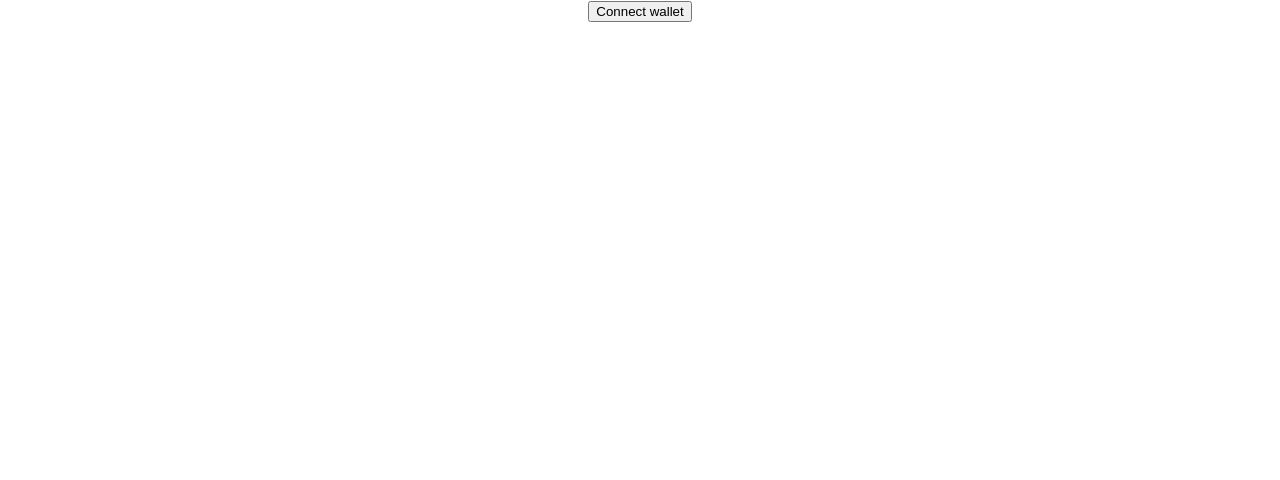
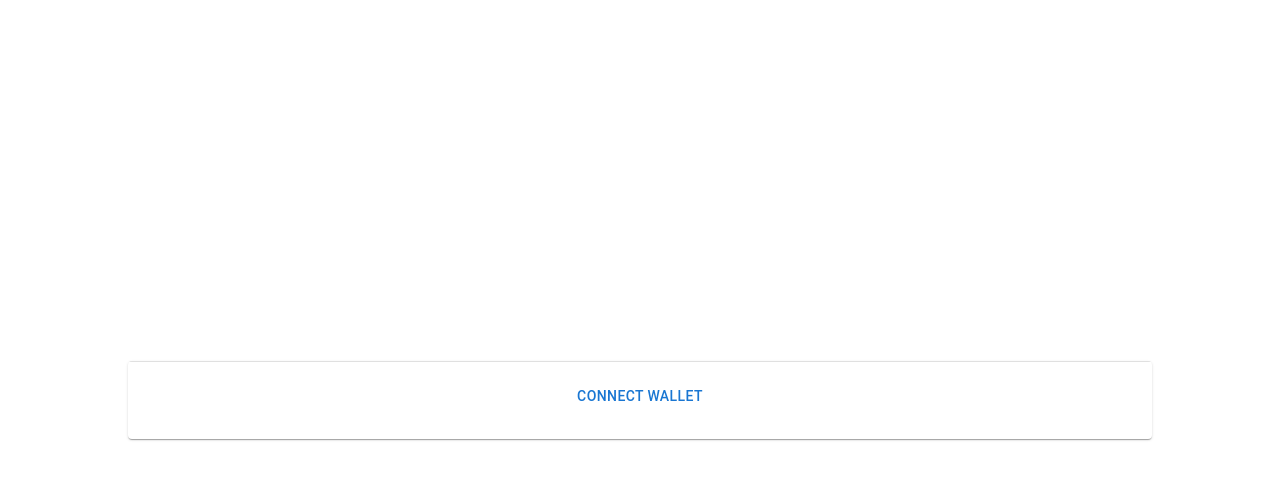
Before and after one commit to tanpld/demo-wallet, a React (Create React App) app: page / in a window 1280 px wide. Shown: the top 480 px of the page. Built offline with nearby package versions, Linux system fonts and the light colour scheme.

Commit message:
feat: styling

```diff
--- a/package.json
+++ b/package.json
@@ -3,6 +3,9 @@
   "version": "0.1.0",
   "private": true,
   "dependencies": {
+    "@emotion/react": "^11.9.0",
+    "@emotion/styled": "^11.8.1",
+    "@mui/material": "^5.6.2",
     "@testing-library/jest-dom": "^5.16.4",
     "@testing-library/react": "^13.1.1",
     "@testing-library/user-event": "^13.5.0",
--- a/src/App.css
+++ b/src/App.css
@@ -1,5 +1,9 @@
 .App {
   text-align: center;
+  display: flex;
+  justify-content: center;
+  align-items: center;
+  height: 100vh;
 }
 
 .App-logo {
--- a/src/App.tsx
+++ b/src/App.tsx
@@ -1,4 +1,14 @@
 import { useEffect, useState } from "react";
+import Card from "@mui/material/Card";
+import CardContent from "@mui/material/CardContent";
+import Button from "@mui/material/Button";
+import CircularProgress from "@mui/material/CircularProgress";
+import Typography from "@mui/material/Typography";
+import Select, { SelectChangeEvent } from "@mui/material/Select";
+import MenuItem from "@mui/material/MenuItem";
+import CardHeader from "@mui/material/CardHeader";
+import Divider from "@mui/material/Divider";
+
 import "./App.css";
 import { SUPPORTED_TOKENS } from "./constants";
 import useEthereum from "./useEthereum";
@@ -14,7 +24,7 @@ function App() {
   } = useEthereum();
   const [currentToken, setCurrentToken] = useState("CRO");
 
-  const handleSelectToken = (e: any) => {
+  const handleSelectToken = (e: SelectChangeEvent) => {
     setCurrentToken(e.target.value);
     getBalance(wallet, e.target.value);
   };
@@ -30,31 +40,45 @@ function App() {
 
   return (
     <div className="App">
-      {!wallet && !isConnectingWallet && (
-        <button onClick={connectWallet}>Connect wallet</button>
+      <Card style={{ width: 1024 }}>
+        {wallet && <CardHeader title={wallet} />}
+        <Divider />
+        <CardContent>
+          {wallet && !balance && <CircularProgress size={32} />}
+
+          {balance && (
+            <Typography variant="h3">
+              {isGettingBalance ? (
+                <CircularProgress size={32} />
+              ) : (
+                <>
+                  {balance} {currentToken}
+                </>
               )}
-      {wallet && !isConnectingWallet && (
-        <select
-          name="tokens"
-          id="tokens"
+            </Typography>
+          )}
+          {balance && (
+            <Select
+              value={currentToken}
               onChange={handleSelectToken}
-          // disabled={isGettingBalance}
+              size="small"
+              style={{ marginTop: 24 }}
             >
               {Object.keys(SUPPORTED_TOKENS)?.map((key) => (
-            <option key={key} value={key}>
+                <MenuItem key={key} value={key}>
                   {key}
-            </option>
+                </MenuItem>
               ))}
-        </select>
+            </Select>
           )}
-      {isConnectingWallet && <p>Connecting...</p>}
-      {wallet && <h2>Address: {wallet}</h2>}
 
-      {balance && (
-        <h2>
-          Balance: {balance} {currentToken}
-        </h2>
+          {isConnectingWallet && <CircularProgress />}
+
+          {!wallet && !isConnectingWallet && (
+            <Button onClick={connectWallet}>Connect wallet</Button>
           )}
+        </CardContent>
+      </Card>
     </div>
   );
 }
```
Also changed, not shown: 1 other file (tests, documents, lock files or other folders). Lines whose indentation alone changed are shown as unchanged.
